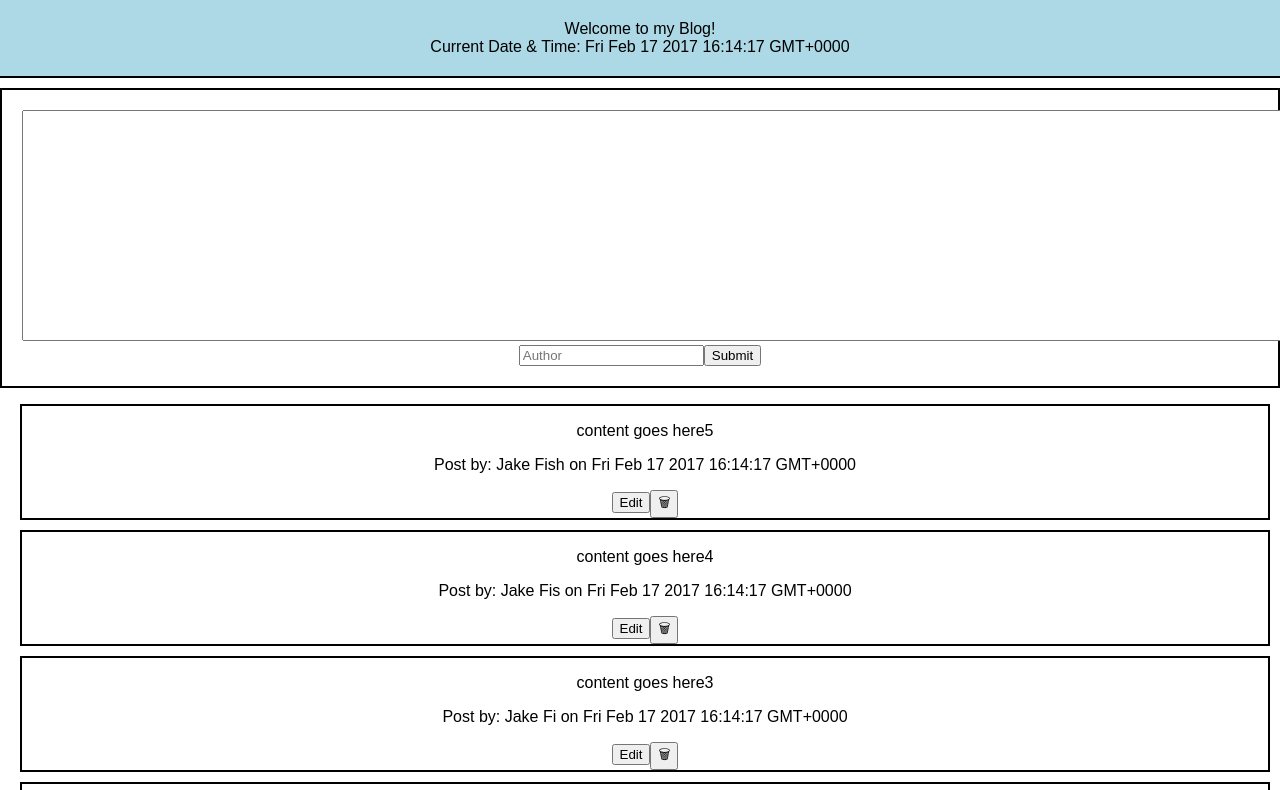
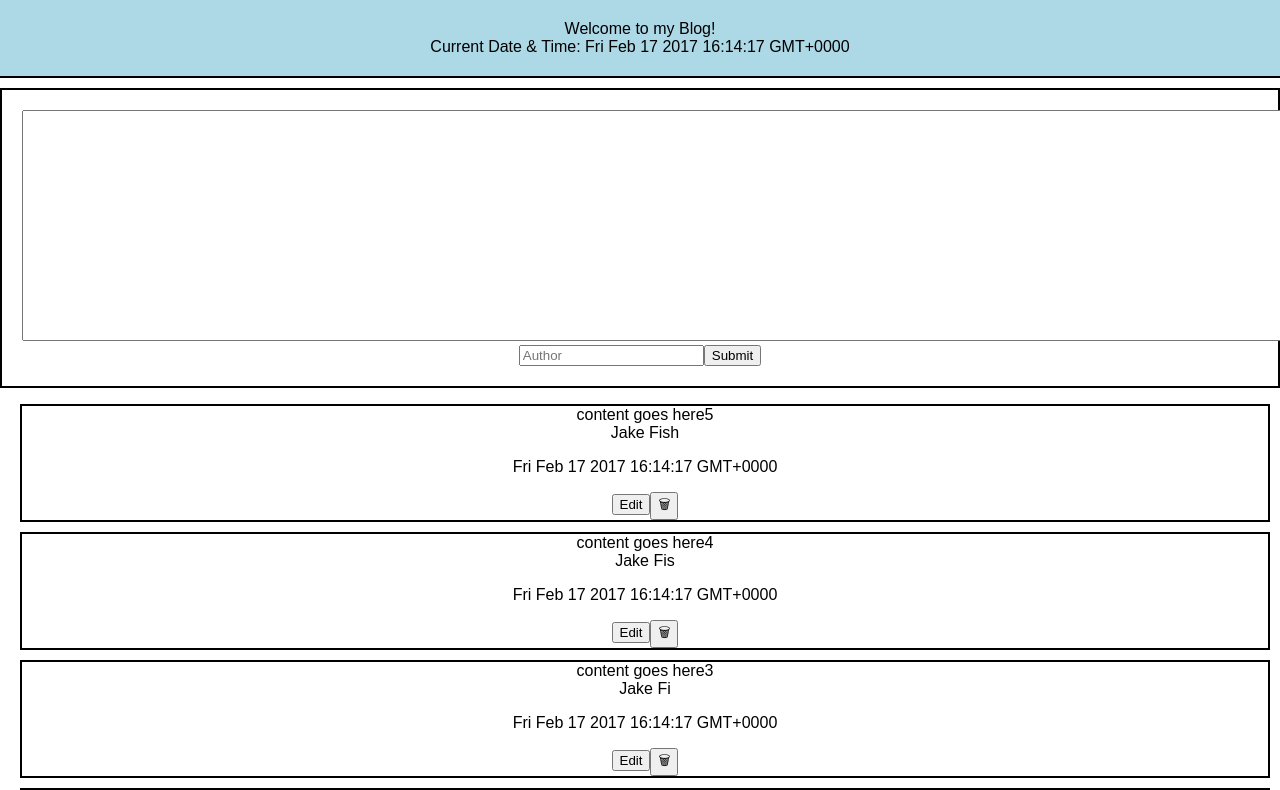
Before and after one commit to jakefishbain/fish-blog-js, a React (Create React App) app: page / in a window 1280 px wide. Shown: the top 790 px of the page. Built offline with nearby package versions, Linux system fonts and the light colour scheme.

Commit message:
pass tag and type into editable text object, conditionally render textarea or text

```diff
--- a/src/BlogPost.js
+++ b/src/BlogPost.js
@@ -2,6 +2,14 @@ import React, { Component } from 'react';
 import EditableText from './EditableText'
 
 class BlogPost extends Component {
+	contentChange(event){
+		this.props.onContentChange(this.props.id, event.target.value)
+	}
+
+	authorChange(event){
+		this.props.onAuthorChange(this.props.id, event.target.value)
+	}
+
 	renderActionBtn(){
 		if(this.props.isEditing){
 			return <button className='saveBtn' onClick={() => this.props.onToggleEdit(this.props.id)}>Save</button>
@@ -13,12 +21,9 @@ class BlogPost extends Component {
 	render(){
 		return(
 			<li className='blogPost'>
-
-				<EditableText label='post'/>
-					<p className='postContent'>{this.props.content}</p>
-				<EditableText label='author'/>
-					<p className='postAuthor'>Post by: {this.props.author} on {this.props.date}</p>
-
+				<EditableText tag='textarea' rows='15' cols='200' label='post' value={this.props.content} isEditing={this.props.isEditing} onChange={this.contentChange.bind(this)}/>
+				<EditableText tag='input' type='text' label='author' value={this.props.author} isEditing={this.props.isEditing} onChange={this.authorChange.bind(this)}/>
+				<p className='postDate'>{this.props.date}</p>
 				{this.renderActionBtn()}
 				<button onClick={() => this.props.onDelete(this.props.id)} className='deleteBtn'>🗑</button>
 			</li>
--- a/src/EditableText.js
+++ b/src/EditableText.js
@@ -2,8 +2,20 @@ import React, { Component } from 'react';
 
 class EditableText extends Component {
 	render(){
+		const { tag, onChange, value, isEditing, ...props} = this.props
+		const Element = tag
 		return(
-			<div></div>
+			<div>
+				{isEditing ? (
+					<Element
+						onChange={onChange}
+						value={value}
+						{...props}
+					/>
+					)
+					: value
+				}
+			</div>
 		)
 	}
 } export default EditableText
```
